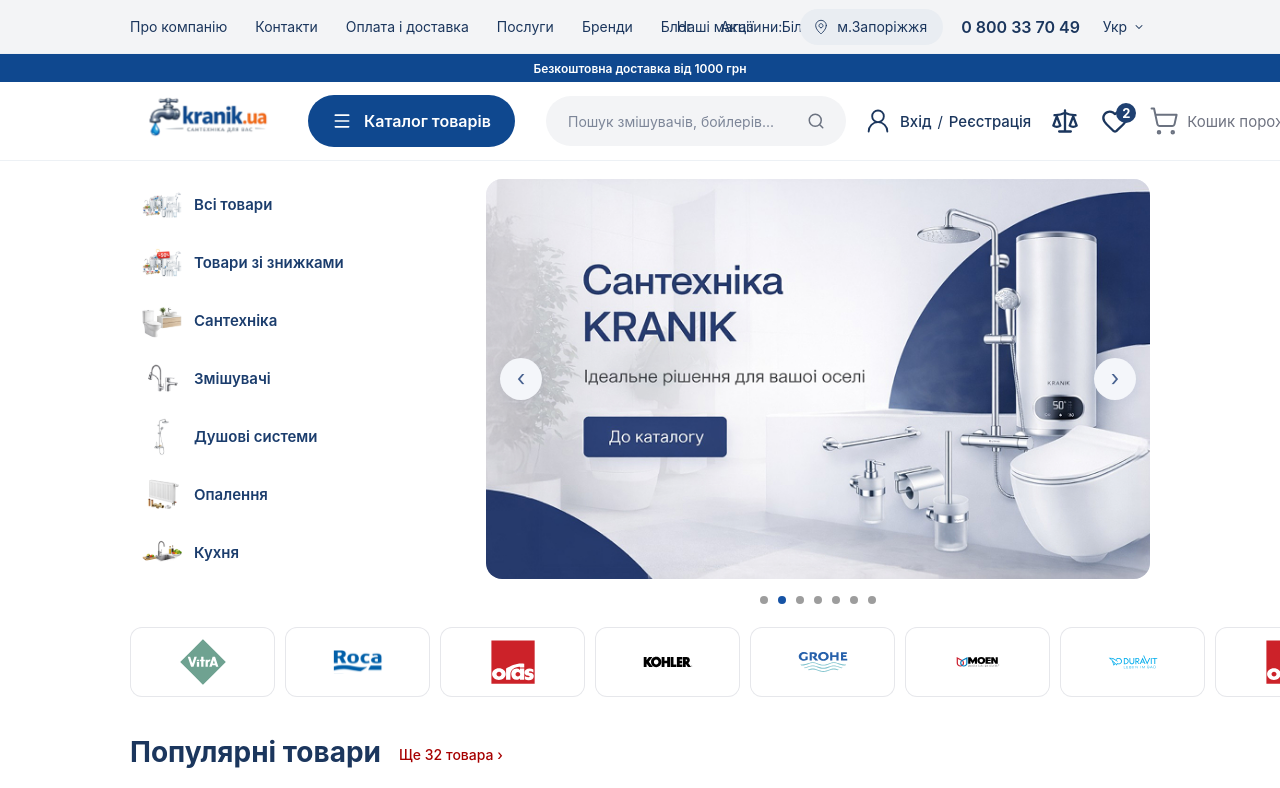
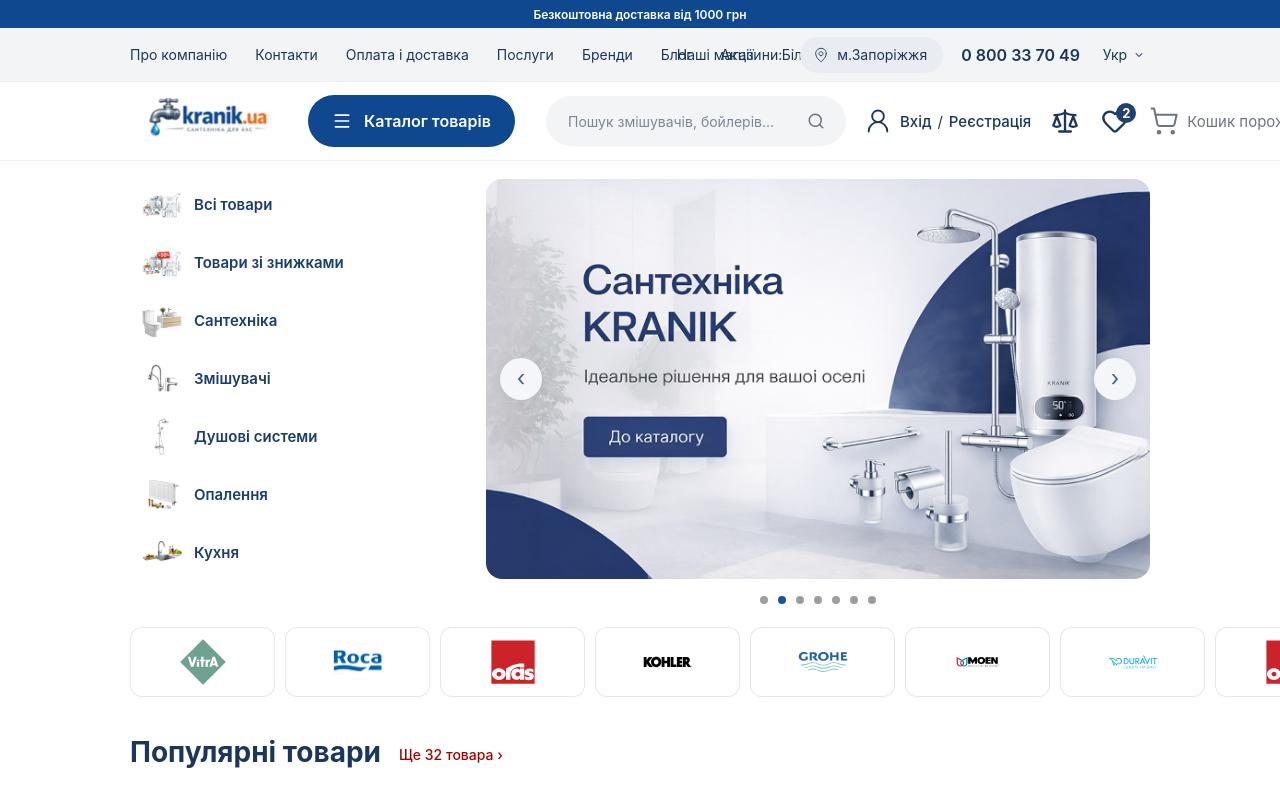
Before and after one commit to Vasyok777/kranik, a Next.js app: page / in a window 1280 px wide. Shown: the top 788 px of the page. Built offline with nearby package versions, Linux system fonts and the light colour scheme.

Commit message:
add style main page

```diff
--- a/src/components/Header/Header.module.scss
+++ b/src/components/Header/Header.module.scss
@@ -1,6 +1,6 @@
 .header {
   position: sticky;
-  top: 0;
+  top: 28px;
   width: 100%;
   background: #ffffff;
   font-family: 'Inter', sans-serif;
@@ -22,6 +22,9 @@
 }
 
 .shippingBar {
+  position: sticky;
+  top: 0;
+  z-index: 61;
   height: 28px;
   display: flex;
   align-items: center;
@@ -619,6 +622,10 @@
 
 /* MOBILE */
 @media (max-width: 768px) {
+  .header {
+    top: 32px;
+  }
+
   .shippingBar {
     height: 32px;
     padding: 0 12px;
--- a/src/components/Header/Header.tsx
+++ b/src/components/Header/Header.tsx
@@ -161,6 +161,8 @@ export default function Header({
         />
       )}
 
+      <div className={styles.shippingBar}>Безкоштовна доставка від 1000 грн</div>
+
       <div className={styles.headerTopPart}>
         <div className={styles.topNavWrapper}>
             <div className={`container ${styles.topNav}`}>
@@ -245,8 +247,6 @@ export default function Header({
         </div>
 
       <header className={`${styles.header} ${isScrolled ? styles.headerScrolled : ''}`}>
-        <div className={styles.shippingBar}>Безкоштовна доставка від 1000 грн</div>
-
         <div className={styles.mainWrapper}>
           <div className={`container ${styles.main}`}>
             <button
```
